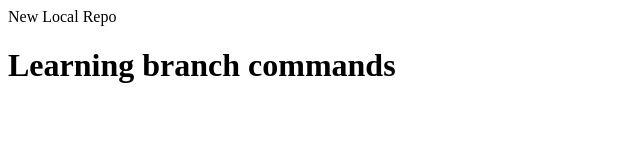
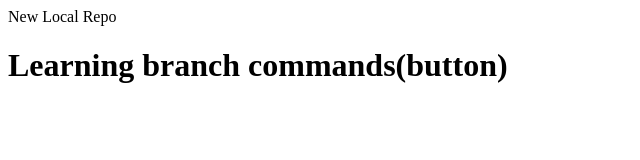
Before and after one commit to vaish0553/LocalRepo, a plain HTML site: page index.html in a window 1280 px wide. Shown: the whole page, without its empty margins (0-640 px from the left). Drawn offline with Linux system fonts and the light colour scheme.

```diff
--- a/index.html
+++ b/index.html
@@ -1,2 +1,2 @@
 <p>New Local Repo</p>
-<h1>Learning branch commands</h1>
+<h1>Learning branch commands(button)</h1>
```
